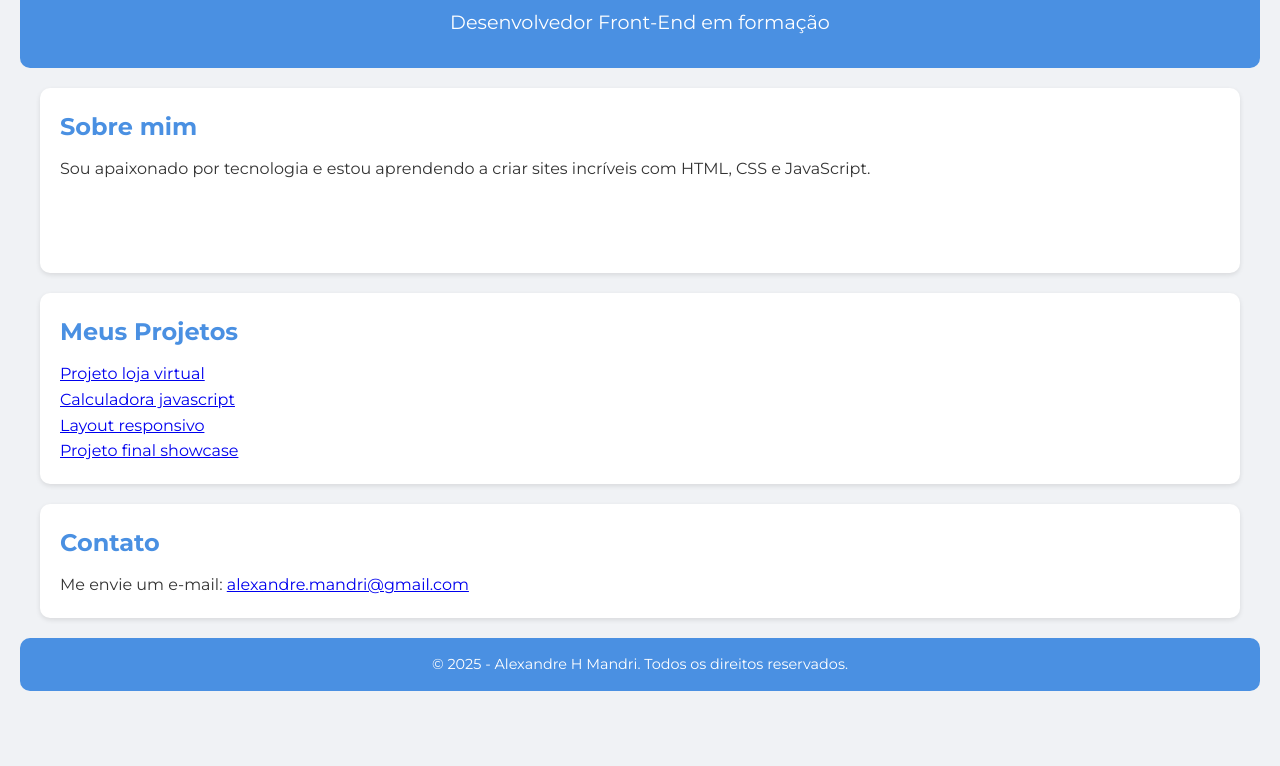
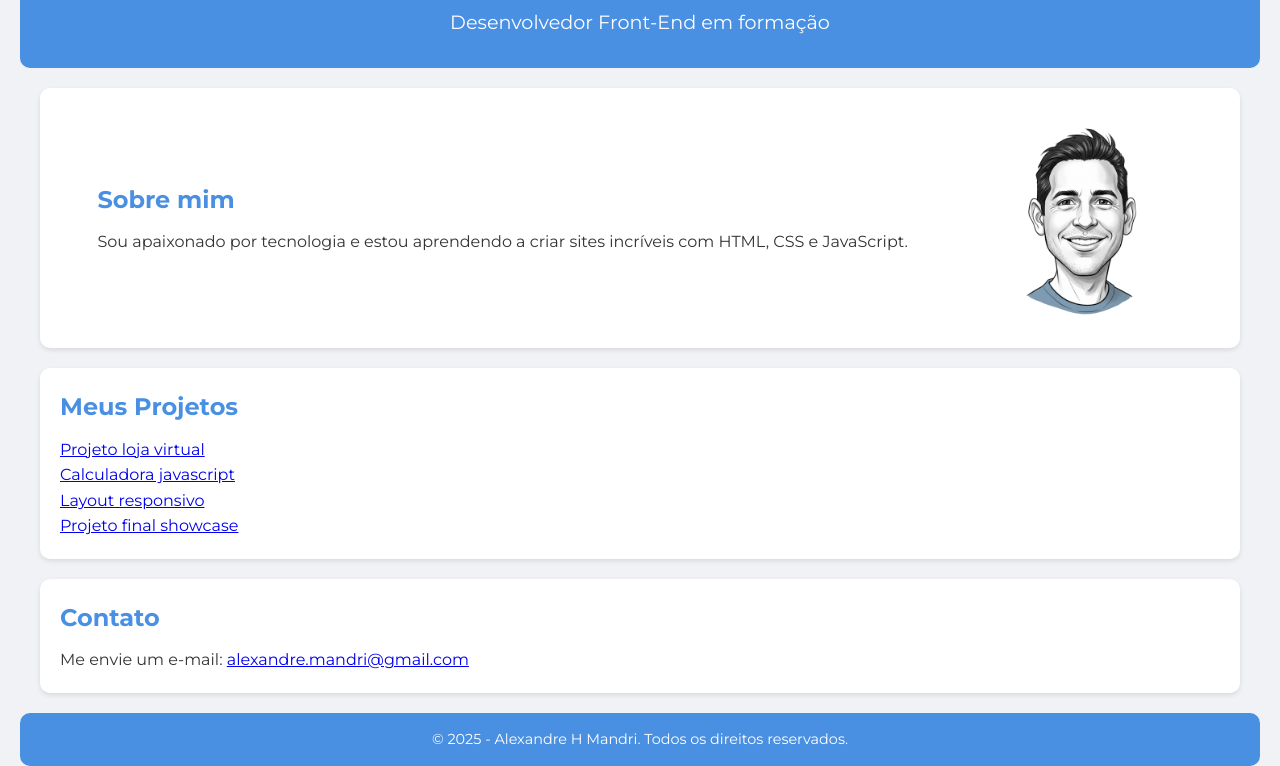
Before and after one commit to AlexMandri/AlexMandri.github.io, a plain HTML site: page index.html in a window 1280 px wide. Shown: the part 97-863 px from the top of the page. Before the commit the page ends 800 px from the top, so only its background shows below. Drawn offline with Linux system fonts and the light colour scheme.

Commit message:
tag img inserida

```diff
--- a/index.html
+++ b/index.html
@@ -20,10 +20,17 @@
   </header>
 
   <main>
+
     <section id="sobre">
-      <h2>Sobre mim</h2>
-      <p>Sou apaixonado por tecnologia e estou aprendendo a criar sites incríveis com HTML, CSS e JavaScript.</p>
+      <div>
+        <h2>Sobre mim</h2>
+        <p>Sou apaixonado por tecnologia e estou aprendendo a criar sites incríveis com HTML, CSS e JavaScript.</p>
+      </div>
+      <aside>
+        <img src="./img/Caricatura.png" alt="Minha caricatura">
+      </aside>
     </section>
+
     <section id="projetos">
       <h2>Meus Projetos</h2>
       <ul>
@@ -35,10 +42,12 @@
         </li>
       </ul>
     </section>
+
     <section id="contato">
       <h2>Contato</h2>
       <p>Me envie um e-mail: <a href="mailto:alexandre.mandri@gmail.com">alexandre.mandri@gmail.com</a></p>
     </section>
+
   </main>
 
   <footer>
--- a/style.css
+++ b/style.css
@@ -55,7 +55,14 @@ section {
   box-shadow: 0 2px 5px rgba(0, 0, 0, 0.1);
 }
 section#sobre{
+  display: flex;
+  justify-content: space-around;
+  align-items: center;
   flex-grow: 1;
+
+}
+#sobre img{
+  width: 200px;
 }
 
 section h2 {
```
Also changed, not shown: img/Caricatura.png (added).
